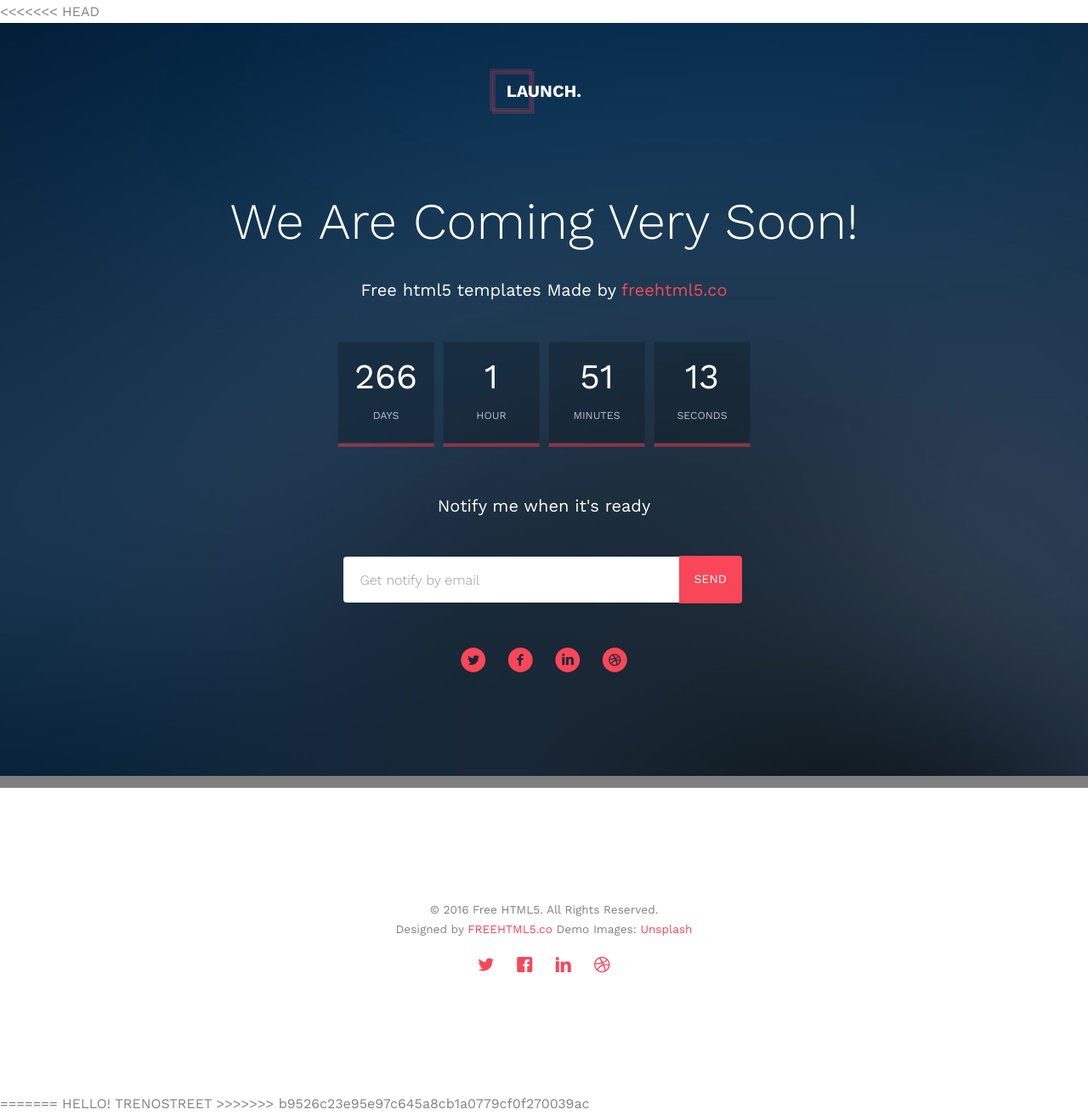
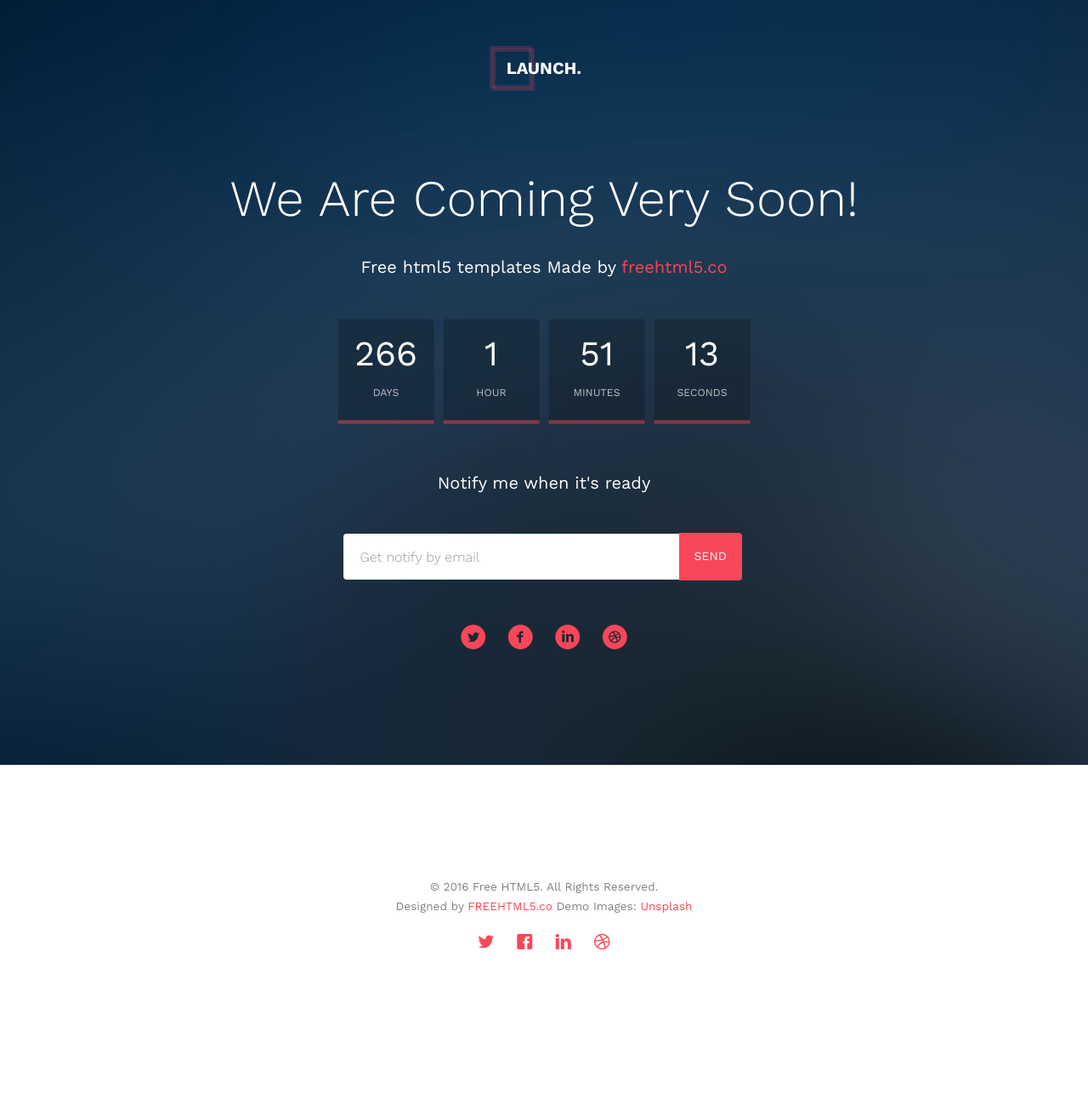
Before and after one commit to kikice010/TRENOSTREET, a PHP site: page / in a window 1280 px wide. Shown: the whole page at 85% size. After the commit the page ends 1118 px from the top, so only its background shows below. Run offline with PHP 8.4, Linux system fonts and the light colour scheme; some web fonts are replaced.

Commit message:
confilict solved

```diff
--- a/index.php
+++ b/index.php
@@ -1,5 +1,5 @@
 <!DOCTYPE html>
-<<<<<<< HEAD
+
 <!--[if lt IE 7]>      <html class="no-js lt-ie9 lt-ie8 lt-ie7"> <![endif]-->
 <!--[if IE 7]>         <html class="no-js lt-ie9 lt-ie8"> <![endif]-->
 <!--[if IE 8]>         <html class="no-js lt-ie9"> <![endif]-->
@@ -172,15 +172,3 @@
 
 	</body>
 </html>
-
-=======
-<!--[if lt IE 7]> <html lang="en" class="no-js oldie ie6"> <![endif]-->
-<!--[if IE 7 ]> <html lang="en" class="no-js oldie ie7"> <![endif]-->
-<!--[if IE 8 ]> <html lang="en" class="no-js oldie ie8"> <![endif]-->
-<!--[if (gt IE 8)|!(IE)]><!--> <html lang="en" class="no-js"> <!--<![endif]-->
-<head></head>
-<body>
-HELLO! TRENOSTREET
-</body>
-</html>
->>>>>>> b9526c23e95e97c645a8cb1a0779cf0f270039ac
```
